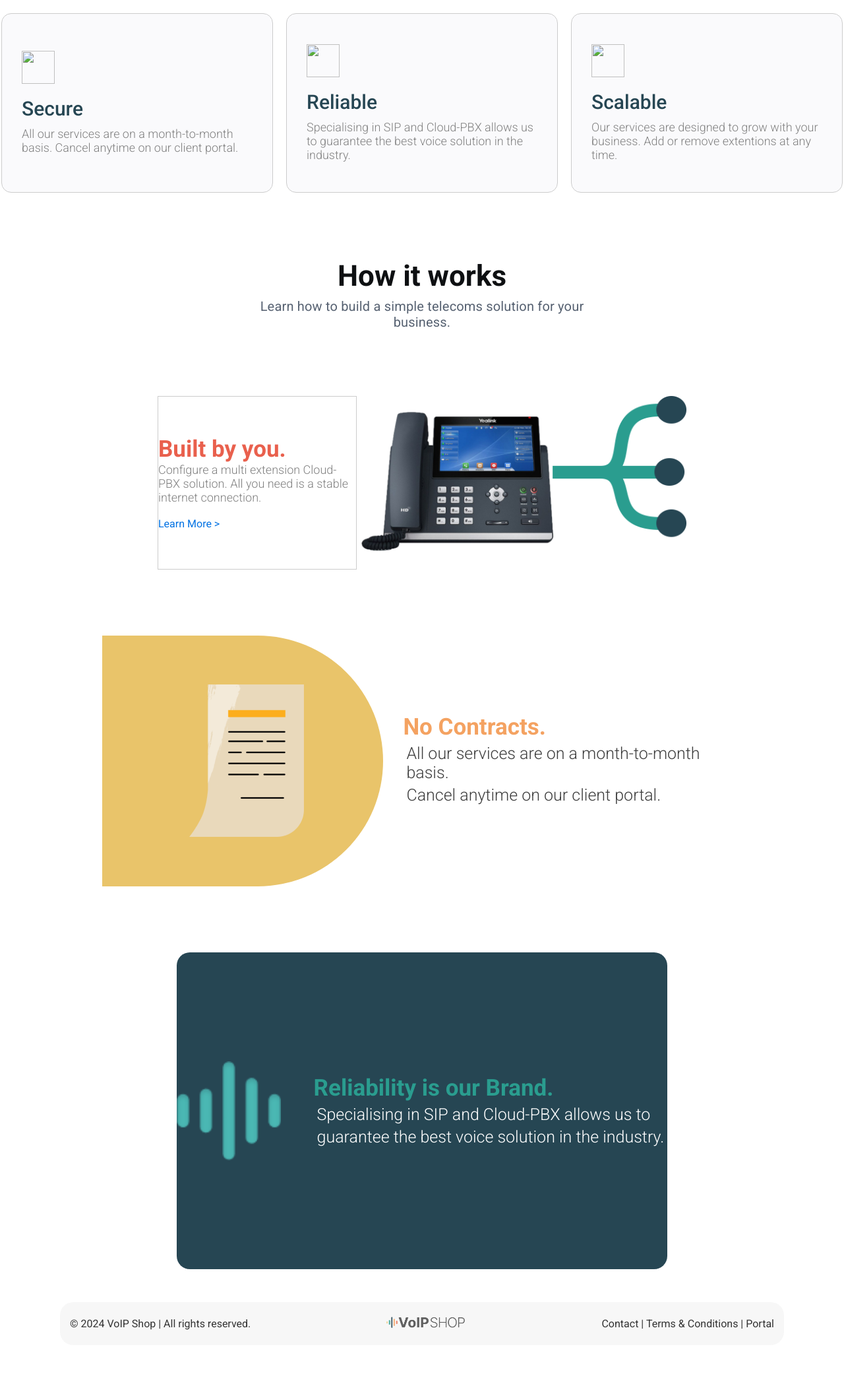
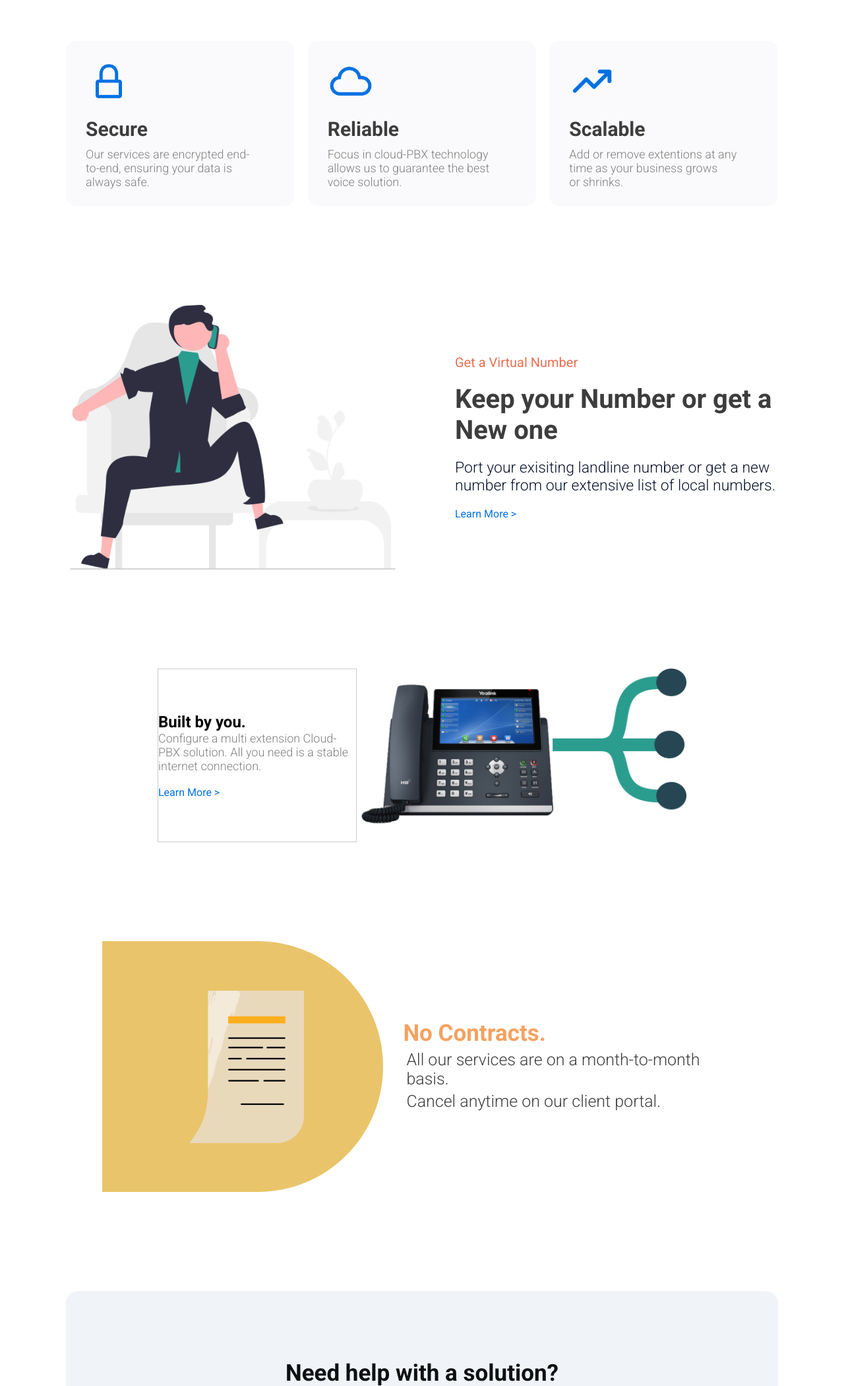
Before and after one commit to jack03042/VoIPShopv3, a plain HTML site: page index.html in a window 1280 px wide. Shown: the part 700-2800 px from the top of the page at 66% size. Before the commit the page ends 2738 px from the top, so only its background shows below. Drawn offline with Linux system fonts and the light colour scheme.

Commit message:
26/03/2023 13:20

```diff
--- a/index.html
+++ b/index.html
@@ -51,50 +51,51 @@
 
         <div class="segment-container">
             <div class="segment-container-inner">
-                <img src="" alt="">
+                <img src="Assets/lock 1.png" alt="">
                 <div class="segment-container-text">
                     <h2>Secure</h2>
-                    <p>All our services are on a month-to-month basis. Cancel anytime on our client portal.</p>
+                    <p>Our services are encrypted end-to-end, ensuring your data is always safe.</p>
                 </div>
             </div>
             <div class="segment-container-inner">
-                <img src="" alt="">
+                <img src="Assets/Group 1784.png" alt="">
                 <div class="segment-container-text">
                     <h2>Reliable</h2>
-                    <p>Specialising in SIP and Cloud-PBX allows us to guarantee the best voice solution in the industry.</p>
+                    <p>Focus in cloud-PBX technology allows us to guarantee the best voice solution.</p>
                 </div>
             </div>
             <div class="segment-container-inner">
-                <img src="Assets/Group 1686.png" alt="">
+                <img src="Assets/Group 1785.png" alt="">
                 <div class="segment-container-text">
                     <h2>Scalable</h2>
-                    <p>Our services are designed to grow with your business. Add or remove extentions at any time.</p>
+                    <p>Add or remove extentions at any time as your business grows or shrinks.</p>
                 </div>
             </div>
         </div>
 
-        <!-- <div class="mission-container">
-            <div class="mission-container-inner">
-                <p>"</p>
+        <!-- <div class="how-it-works">
+            <h1>How it works</h1>
+            <p>Learn how to </p>
+        </div> -->
+
+        <div class="start-container">
+            <img src="Assets/undraw_phone_call_re_hx6a (1) 1.png" alt="">
+            <div class="start-container-inner">
+                <div class="start-container-text">
+                    <h3>Get a Virtual Number</h3>
+                    <h2>Keep your Number or get a New one</h2>
+                    <p>Port your exisiting landline number or get a new number from our extensive list of local numbers.</p>
                 </div>
-            <div class="mission-container-text">
-                <h3>Our mission is simple:</h3>
-                <p>To provide a voice solution so reliable you never have to think about it.</p>
-                <hr>
+                <div class="learn-more">
+                    <a>Learn More ></a>
                 </div>
-            <div class="mission-container-inner">
-                <p>"</p>
             </div>
-        </div> -->
-        <div class="how-it-works">
-            <h1>How it works</h1>
-            <p>Learn how to build a simple telecoms solution for your business.</p>
         </div>
 
         <div class="built-by-you-container">
             <div class="built-by-you-container-inner">
                 <div class="built-by-you-container-text">
-                    <h1>Built by you.</h1>
+                    <h2>Built by you.</h2>
                     <p>Configure a multi extension Cloud-PBX solution. All you need is a stable internet connection.</p>
                 </div>
                 <div>
@@ -120,19 +121,13 @@
             </div>
         </div>
 
-        <div class="end-container-outer">
         <div class="end-container">
-                <img src="Assets/icon _voice_.png" alt="voice-icon">
-                <div class="end-container-inner">
             <div class="end-container-text">
-                        <h1>Reliability is our Brand.</h1>
-                        <h3>Specialising in SIP and Cloud-PBX allows us to </h3>
-                        <h3>guarantee the best voice solution in the industry.</h3>
+                <h1>Need help with a solution?</h1>
+                <p>Connect with our sales department who will be happy to assist with any questions.</p>
             </div>
-                    <!-- <div class="open-button">
+            <div class="open-button">
                 <a href="voice.html">Contact Us</a>
-                    </div> -->
-                </div>
             </div>
         </div>
     </main>
--- a/style.css
+++ b/style.css
@@ -76,6 +76,12 @@
     border: 0;
     outline: 0;
 }
+
+*, *::before, *::after {
+    box-sizing: border-box;
+  }
+
+
 html, body{
     min-height: 100%;
     margin: 0;
@@ -93,14 +99,6 @@ body{
 a{
     color: inherit;
     text-decoration: none;
-}
-
-button{
-    background: none;
-    cursor: pointer;
-    border-radius: 15px;
-    border: none;
-    transition: 0.5s ease;
 }
 
 footer{
@@ -148,25 +146,6 @@ input::placeholder{
 .closed-button:hover{
     color: white;
 }
-
-.open-button{
-    cursor: pointer;
-    border-radius: 20px;
-    border: 2px solid #E9C46A;
-    padding: 12px 60px;
-    font-size: 18px;
-    font-weight: 300;
-    cursor: pointer;
-    width: 100px;
-    white-space: nowrap;
-}
-
-.open-button:hover{
-    background-color: #E9C46A;
-    color: white;
-    animation-delay: 200ms;
-}
-
 
 
 /* Header */
@@ -292,8 +271,8 @@ main{
     flex-direction: column;
     justify-content: center;
     align-items: center;
-    margin: 50px;
-    gap: 100px;
+    margin: 100px;
+    gap: 150px;
     max-width: 1500px;
     /* border: 1px solid #ccc; */
 }
@@ -302,6 +281,7 @@ main{
     display: flex;
     justify-content: center;
     align-items: center;
+    padding: 50px;
     /* border: 1px solid #ccc; */
     /* scroll-snap-type: */
 }
@@ -361,7 +341,10 @@ main{
     flex-direction: row;
     justify-content: center;
     gap: 20px;
+    width: 100%;
+    /* padding: 50px; */
     /* border: 1px solid #ccc; */
+    border-radius: 15px;
 }
 
 .segment-container-inner{
@@ -371,97 +354,90 @@ main{
     gap: 20px;
     padding: 10px 30px;
     background-color: rgb(250,250,252);
-    border: 0.1px solid #ccc;
-    width: 350px;
+    width: 100%;
     height: 250px;
     border-radius: 15px;
 }
 
 .segment-container-inner img{
-    width: 50px;
-    height: 50px;
+    width: 70px;
+    height: 70px;
 }
 
 .segment-container-text{
     display: flex;
     flex-direction: column;
     gap: 10px;
+    width: 100%;
 }
 
 .segment-container-text h2{
     font-size: 30px;
-    color: #264653;
-    font-weight: 500;
+    color: #3d3d3d;
+    font-weight: 600;
 }
 
 .segment-container-inner p{
+    display: flex;
     font-size: 18px;
     font-weight: 300;
     color: grey;
+    text-wrap: pretty;
+    word-wrap: break-word;
+    width: 100%;
 }
 
-
-.mission-container{
-    background-color: #2A9D8F;
+.start-container{
     display: flex;
     flex-direction: row;
+    justify-content: center;
     align-items: center;
-    justify-content: center;
-    text-align: center;
-    height: 350px;
-    border-radius: 15px;
+    gap: 90px;
+    /* border: 1px solid #ccc; */
+    /* width: 1150px; */
 }
 
-.mission-container-inner{
-    border: 1px solid #ccc;
-    height: 100%;
+.start-container img{
+    width: 100%;
+    height: auto;
+    object-fit:contain;
+    max-width: 500px;
+    max-height: 500px;
 }
 
-.mission-container-text{
+.start-container-inner{
     display: flex;
     flex-direction: column;
-    gap: 10px;
-    max-width: 600px;
-    border: 1px solid #ccc;
+    gap: 20px;
 }
 
-.mission-container-text h3{
-    font-size: 30px;
-    color: #264653;
-    font-weight: 400;
-    /* margin: 20px; */
+.start-container-text{
+    display: flex;
+    flex-direction: column;
+    gap: 20px;
 }
 
-.mission-container-text p{
-    font-size: 34px;
-    font-weight: 300;
-    color: whitesmoke;
-    text-wrap: wrap;
-    margin: 5px;
+.start-container-text h3{
+    font-size: 20px;
+    font-weight: 400;
+    color: #E76F51;
 }
 
-.how-it-works{
-    display: flex;
-    flex-direction: column;
-    justify-content: center;
-    align-items: center;
-    text-align: center;
-    gap: 8px;
-    width: 500px;
-    /* border: 1px solid #ccc ; */
+.start-container-text h2{
+    font-size: 40px;
+    color: #3d3d3d;
+    font-weight: 600;
 }
 
-.how-it-works h1{
-    color: rgb(14, 16, 18);
-    font-size: 44px;
-    font-weight: 700;
+.start-container-text p{
+    font-size: 23px;
+    font-weight: 300;
+    color: #07122b;
+    text-wrap: pretty;
 }
 
-.how-it-works p{
-    font-size: 20px;
-    font-weight: 400;
-    letter-spacing: 0.18px;
-    color: rgb(86, 97, 113)
+.learn-more{
+    color: #0071E3;
 }
 
 .built-by-you-container{
@@ -553,47 +529,56 @@ main{
     color: #3d3d3d;
 }
 
-.end-container-outer{
+.end-container{
+    background-color: #f0f3f8;
     display: flex;
+    flex-direction: column;
     justify-content: center;
+    align-items: center;
+    text-align: center;
+    width: 100%;
+    height: 380px;
+    border-radius: 20px;
+    gap: 40px;
 }
 
-.end-container{
-    background-color: #264653;
+.end-container-text{
+    display: flex;
+    flex-direction: column;
+    gap: 20px;
+}
+
+.end-container-text h1{
+    color: #0e1012;
+    font-size: 35px;
+}
+
+.end-container-text p{
+    font-size: 20px;
+    font-weight: 300;
+    color: #566171;
+}
+
+.open-button{
     display: flex;
     justify-content: center;
     align-items: center;
-    width: 100%;
-    height: 480px;
+    cursor: pointer;
     border-radius: 20px;
-    gap: 50px;
+    border: 1.5px solid #0071E3;
+    padding: 12px 50px;
+    font-size: 18px;
+    font-weight: 400;
+    color: #0071E3;
+    white-space: nowrap;
+    z-index: 1000;
+    transition: 0.5s ease;
 }
 
-.end-container img{
-    height: 150px;
-    left: 0;
-    mix-blend-mode:screen;
-}
-
-.end-container-text{
-    margin: 20px 0px;
-}
-
-.end-container-text h1{
-    color: #2A9D8F;
-    font-size: 35px;
-}
-
-.end-container-text h3{
-    font-size: 25px;
-    font-weight: 300;
-    margin: 5px;
+.open-button:hover{
+    background-color: #0071E3;
     color: white;
-}
-
-.end-container-inner .open-button{
-    color: white;
-    border: 2px solid #2A9D8F;
+    animation-delay: 200ms;
 }
 
 /* Contact Us Page */
```
Lines whose indentation alone changed are shown as unchanged.
